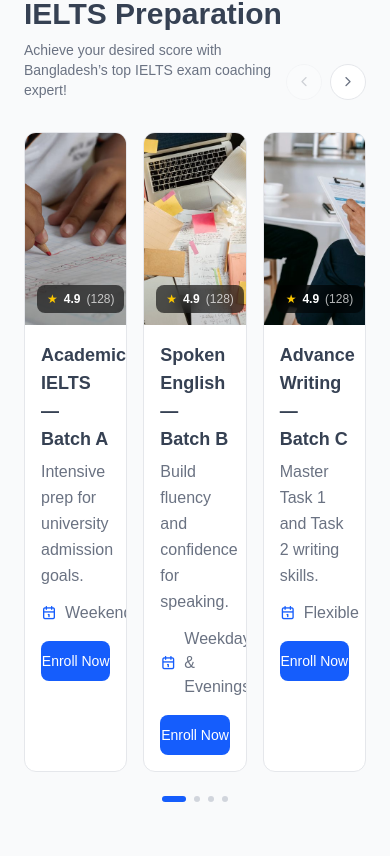
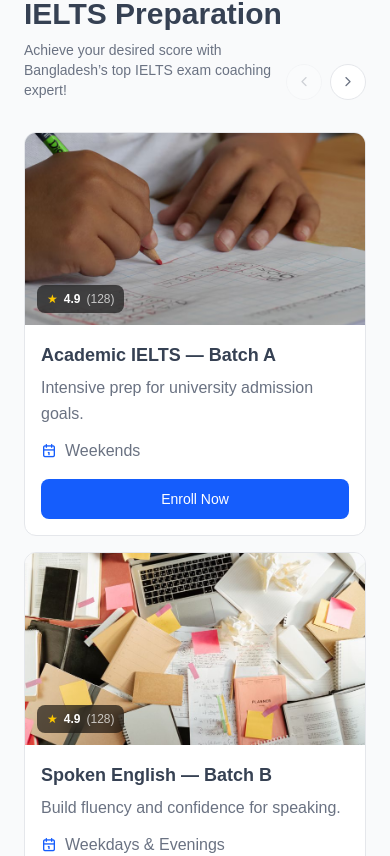
Before and after one commit to muhammad-touhid/Ielts7plus, a Next.js app: page / in a window 390 px wide. Shown: the part 2248-3104 px from the top of the page. Built offline with nearby package versions, Linux system fonts and the light colour scheme.

Commit message:
Make homepage responsive

```diff
--- a/src/app/components/CTASection.js
+++ b/src/app/components/CTASection.js
@@ -83,7 +83,7 @@
         </div>
 
         {/* Social proof */}
-        <div className="flex items-center gap-3 mt-2">
+        <div className="flex flex-col md:flex-row items-center gap-3 mt-2">
           <div className="flex -space-x-2.5">
             {[44, 32, 68, 75].map((id, i) => (
               <img
--- a/src/app/components/IeltsPrep.js
+++ b/src/app/components/IeltsPrep.js
@@ -113,12 +113,12 @@
         <div className="overflow-hidden">
           <div
             ref={trackRef}
-            className="flex gap-4 transition-transform duration-300 ease-in-out"
+            className="flex flex-col md:flex-row gap-4 transition-transform duration-300 ease-in-out"
           >
             {cardItem.map((batch, index) => (
               <div
                 key={index}
-                className="w-[calc((100%-32px)/3)] shrink-0 overflow-hidden rounded-xl border border-gray-200 bg-white"
+                className="w-full md:w-[calc((100%-32px)/3)] shrink-0 overflow-hidden rounded-xl border border-gray-200 bg-white"
               >
                 {/* Card Image */}
                 <div className="relative h-48 w-full">
```
